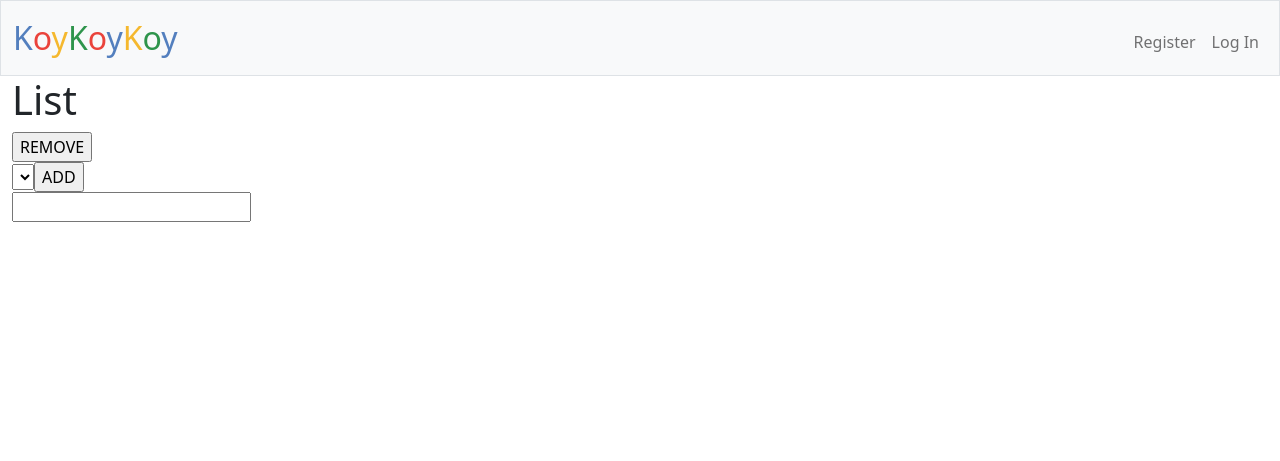
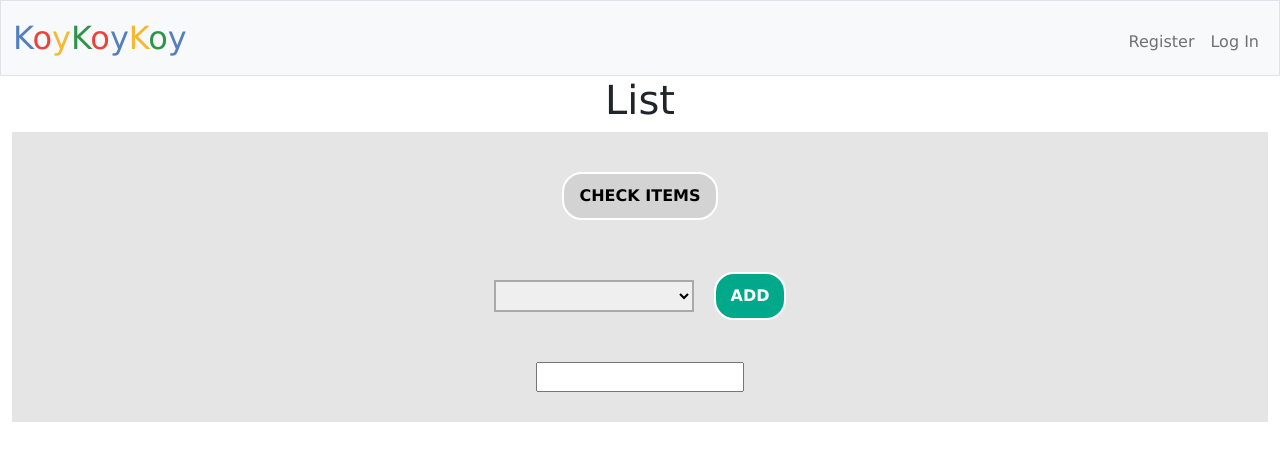
Before and after one commit to trett1004/final_assignment_cs50, a Flask app: page / in a window 1280 px wide. Shown: the top 461 px of the page. Run offline with Flask 2, Linux system fonts and the light colour scheme; lists and menus that the app fills with data are empty.

Commit message:
CSS and JS applied

```diff
--- a/app.py
+++ b/app.py
@@ -118,7 +118,8 @@ def remove_items():
 @app.route("/search", methods=["GET"])
 def search_items():
 # Search the entries (items) that are stored for the group in the database
-    search = request.args.get("q")
+    #search = request.args.get("q")
+    search = request.args.get("q", "")
     #db.execute("select name from groceries WHERE group_id = ? AND name LIKE ?", (session["enter_group"], '%'+ search + '%'))
     print("route search_items q:", search)
     print("route search_items session enter_group:", session["enter_group"])
--- /dev/null
+++ b/static/main.css
@@ -0,0 +1,87 @@
+.container-fluid {
+    text-align: center;
+    font-family: "Verdana";
+}
+
+.workingarea {
+    background-color: #E5E5E5;
+    color: #302b29;
+    padding: 30px;
+}
+
+#remove_items {
+
+}
+
+#add-items {
+
+}
+
+#btn_remove {
+    background-color: lightgray;
+    color: black;
+    font-weight: bold;
+    border-radius: 20px;
+    border: 2px solid white;
+    margin: 10px;
+    padding: 10px 15px;
+}
+
+#btn_remove:Hover {
+    background-color: lightslategray;
+}
+
+#btn_add {
+    background-color: #01a88a;
+    color: white;
+    font-weight: bold;
+    border-radius: 20px;
+    border: 2px solid white;
+    margin: 10px;
+    padding: 10px 15px;
+}
+
+#btn_add:hover {
+    background-color: lightslategray;
+}
+
+select{
+    font-family: Verdana;
+    font-size: 0.85em;
+    width: 200px;
+    margin: 50px 10px;
+    padding: 5px 0px;
+    border: 2px solid darkgray;
+}
+
+
+
+/* Size for brand */
+nav .navbar-brand
+{
+    font-size: xx-large;
+}
+
+/* Colors for brand */
+nav .navbar-brand .blue
+{
+    color: #537fbe;
+}
+nav .navbar-brand .red
+{
+    color: #ea433b;
+}
+nav .navbar-brand .yellow
+{
+    color: #f5b82e;
+}
+nav .navbar-brand .green
+{
+    color: #2e944b;
+}
+
+.table
+    {
+        padding-right: 150px;
+        padding-left: 150px;
+    }
--- /dev/null
+++ b/static/main.js
@@ -0,0 +1,17 @@
+function check_me(input_id) {
+    var checked_input = document.querySelector("input[id=" + input_id + "]");
+    var checked_label = document.querySelector("label[name=" + input_id + "]");
+
+    if (checked_input.checked){
+        checked_label.style.textDecoration = "line-through";
+    }
+    else {
+        checked_label.style.textDecoration = "";
+    }
+
+    var btn = document.getElementById("btn_remove");
+    btn.value = "REMOVE ITEMS";
+    btn.style.color = "#FFFFFF";
+    btn.style.backgroundColor = "#FE7575";
+
+}
--- a/static/styles.css
+++ /dev/null
@@ -1,29 +0,0 @@
-/* Size for brand */
-nav .navbar-brand
-{
-    font-size: xx-large;
-}
-
-/* Colors for brand */
-nav .navbar-brand .blue
-{
-    color: #537fbe;
-}
-nav .navbar-brand .red
-{
-    color: #ea433b;
-}
-nav .navbar-brand .yellow
-{
-    color: #f5b82e;
-}
-nav .navbar-brand .green
-{
-    color: #2e944b;
-}
-
-.table
-    {
-        padding-right: 150px;
-        padding-left: 150px;
-    }
--- a/templates/index.html
+++ b/templates/index.html
@@ -15,16 +15,20 @@
     {% endwith %}
     <h1>List</h1>
 
+
     <!-- Remove Items Form -->
+    <div class="workingarea">
         <div id="remove_items">
             <form action="/remove_items" method="POST">
                 {% for item in shopping_items %}
-                <input type="checkbox" name="check" id="{{ item }}" value="{{ item }}">
+                    <input type="checkbox" name="check" id="{{ item }}" value="{{ item }}" onchange="check_me('{{ item }}')">
                     <label for="{{ items }}" name="{{ item }}">{{ item }}</label><br>
                 {% endfor %}
-            <input type="submit" value="REMOVE">
+                <input type="submit" value="CHECK ITEMS" id="btn_remove">
             </form>
         </div>
+
+
 
         <!-- Add Items Form -->
         <div id="add_item">
@@ -33,10 +37,11 @@
                     {% for item in all_items %}
                         <option value="{{ item }}">{{ item }}</option>
                     {% endfor %}
-            <input type="submit" value="ADD">
+                <input type="submit" value="ADD" id="btn_add">
             </form>
         </div>
         <form autocomplete="off"><input type="text" name="q" id="q" onKeyUp="showResults(this.value)" />
             <div id="result"></div>
         </form>
+    </div>
 {% endblock %}
--- a/templates/layout.html
+++ b/templates/layout.html
@@ -8,12 +8,12 @@
         <!-- http://getbootstrap.com/docs/5.1/ -->
         <link crossorigin="anonymous" href="https://cdn.jsdelivr.net/npm/bootstrap@5.1.3/dist/css/bootstrap.min.css" integrity="sha384-1BmE4kWBq78iYhFldvKuhfTAU6auU8tT94WrHftjDbrCEXSU1oBoqyl2QvZ6jIW3" rel="stylesheet">
         <script crossorigin="anonymous" src="https://cdn.jsdelivr.net/npm/bootstrap@5.1.3/dist/js/bootstrap.bundle.min.js" integrity="sha384-ka7Sk0Gln4gmtz2MlQnikT1wXgYsOg+OMhuP+IlRH9sENBO0LRn5q+8nbTov4+1p"></script>
-        <script src="/static/index.js"></script>
+        <script src="/static/main.js"></script>
 
         <!-- https://favicon.io/emoji-favicons/money-bag/ -->
         <link href="/static/favicon.ico" rel="icon">
 
-        <link href="/static/styles.css" rel="stylesheet">
+        <link href="/static/main.css" rel="stylesheet">
 
         <title>Koy Koy Koy: {% block title %} {% endblock %}</title>
     </head>
--- a/templates/search.html
+++ b/templates/search.html
@@ -3,7 +3,7 @@
 {% block main %}
 
 
-<!-- Message flashing-->
+<!-- Message flashing
 {% with messages = get_flashed_messages() %}
 {% if messages %}
     {% for msg in messages %}
@@ -11,6 +11,7 @@
     {% endfor %}
 {% endif%}
 {% endwith %}
+-->
 <h1>Test List</h1>
 
 <!--form action="/search_items" method="GET"></form-->
```
Also changed, not shown: readme.md (added), static/index.js (deleted), 4 other files. Lines whose indentation alone changed are shown as unchanged.
